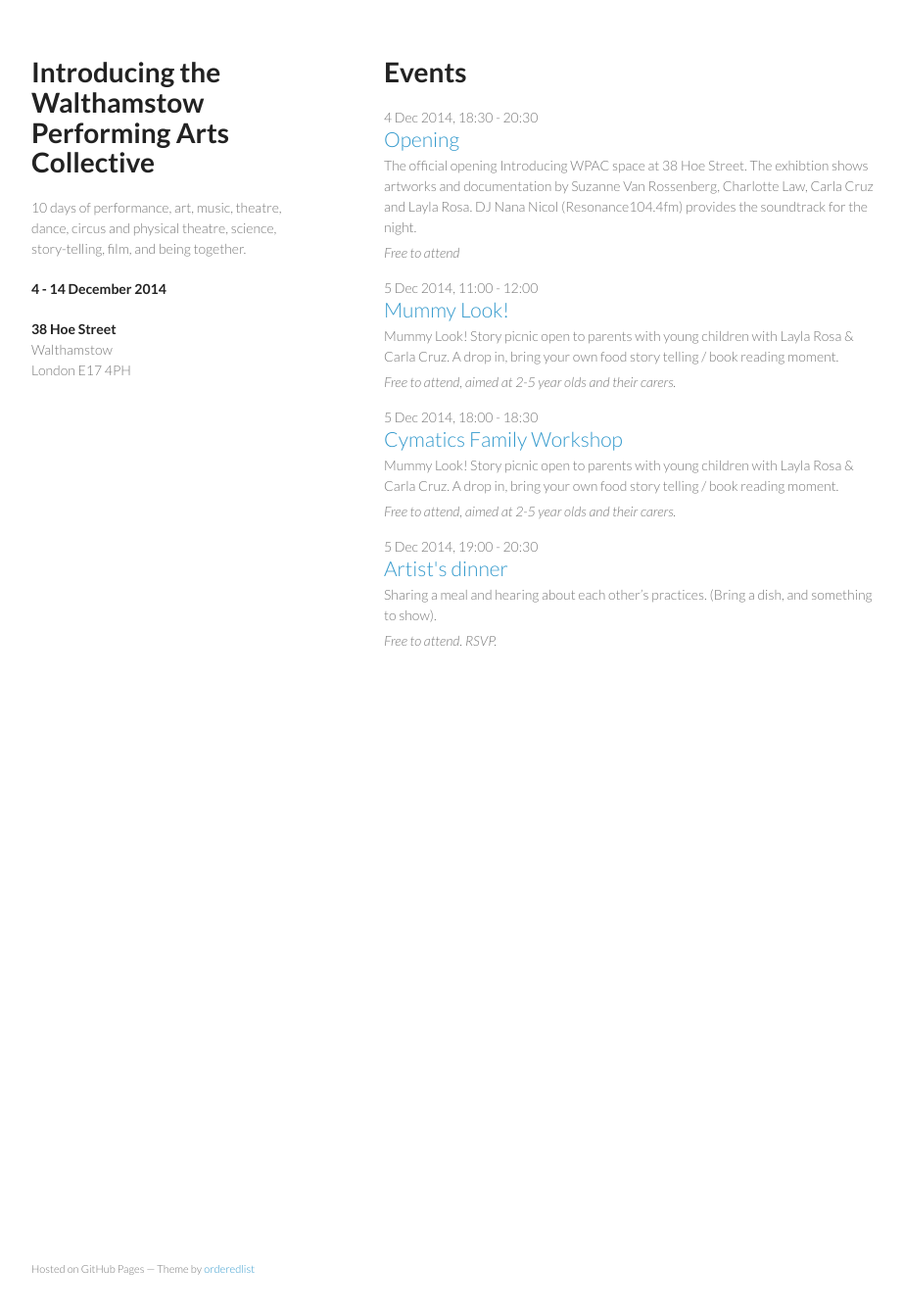
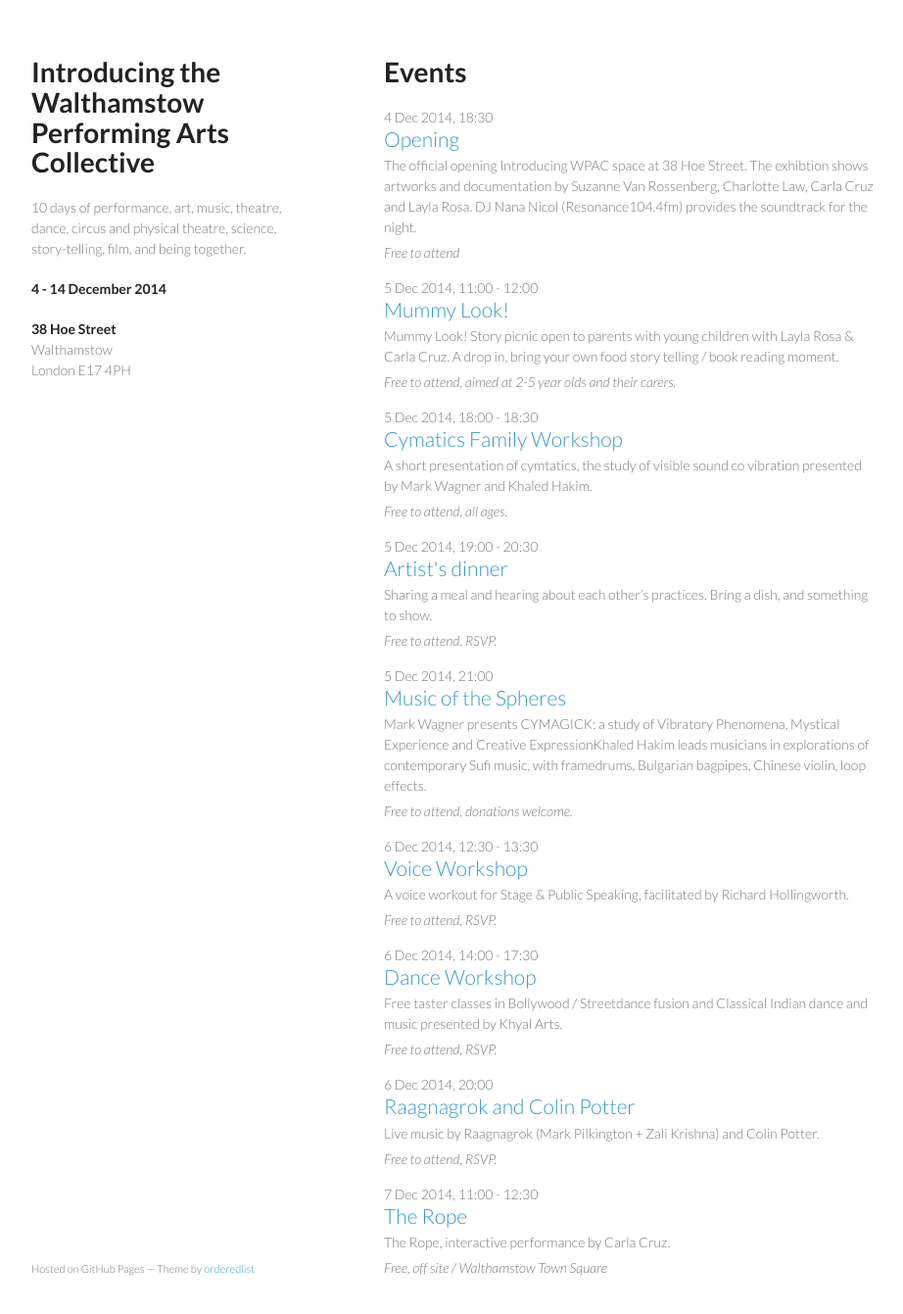
Before and after one commit to arts-walthamstow/arts-walthamstow.github.io, a Jekyll site: the page built from events/index.html, in a window 1280 px wide and 1374 px high. Shown: the top 1341 px of the window at 98% size, without its empty margins (178-1100 px from the left). Built offline with Jekyll 4.4.1, drawn with Linux system fonts in a browser that asks for light colours.

Commit message:
more events

```diff
--- a/_posts/2014-12-05-cymatics-family-workshop.md
+++ b/_posts/2014-12-05-cymatics-family-workshop.md
@@ -4,6 +4,6 @@ title:  "Cymatics Family Workshop"
 date:   2014-12-05 18:00:00
 end_date: 2014-12-05 18:30:00
 categories: event
-ticketing: "Free to attend, aimed at 2-5 year olds and their carers."
+ticketing: "Free to attend, all ages."
 ---
-Mummy Look! Story picnic open to parents with young children with Layla Rosa & Carla Cruz. A drop in, bring your own food story telling / book reading moment.
+A short presentation of cymtatics, the study of visible sound co vibration presented by Mark Wagner and Khaled Hakim.
--- /dev/null
+++ b/_posts/2014-12-05-cymatics-live.md
@@ -0,0 +1,11 @@
+---
+layout: post
+title:  Music of the Spheres
+date:   2014-12-05 21:00:00
+categories: event
+excerpt: "Mark Wagner presents CYMAGICK: a study of Vibratory Phenomena, Mystical Experience and Creative ExpressionKhaled Hakim leads musicians in explorations of contemporary Sufi music, with framedrums, Bulgarian bagpipes, Chinese violin, loop effects."
+ticketing: "Free to attend, donations welcome."
+---
+CYMAGICK: Mark Wagner presents study of Vibratory Phenomena, Mystical Experience and Creative Expression using Cymatics, sound manipulation, 'trance' and processes borrowed from the Alchemical tradition.
+
+Khaled Hakim leads musicians in explorations of contemporary Sufi music, with framedrums, Bulgarian bagpipes, Chinese violin, loop effects. Leading to an interactive meditation of chanting, breathing, movement, drones.
--- /dev/null
+++ b/_posts/2014-12-06-dance-workshop.md
@@ -0,0 +1,9 @@
+---
+layout: post
+title:  "Dance Workshop"
+date:   2014-12-06 14:00:00
+end_date: 2014-12-06 17:30:00
+categories: event
+ticketing: "Free to attend, RSVP."
+---
+Free taster classes in Bollywood / Streetdance fusion and Classical Indian dance and music presented by Khyal Arts.
--- /dev/null
+++ b/_posts/2014-12-06-raagnagrok.md
@@ -0,0 +1,8 @@
+---
+layout: post
+title:  Raagnagrok and Colin Potter
+date:   2014-12-06 20:00:00
+categories: event
+ticketing: "Free to attend, RSVP."
+---
+Live music by Raagnagrok (Mark Pilkington + Zali Krishna) and Colin Potter.
--- /dev/null
+++ b/_posts/2014-12-06-voice-workshop.md
@@ -0,0 +1,12 @@
+---
+layout: post
+title:  "Voice Workshop"
+date:   2014-12-06 12:30:00
+end_date: 2014-12-06 13:30:00
+categories: event
+excerpt: "A voice workout for Stage & Public Speaking, facilitated by Richard Hollingworth."
+ticketing: "Free to attend, RSVP."
+---
+A voice workout for Stage & Public Speaking, facilitated by [Richard Hollingworth][link].
+
+[link]: http://www.veryvocab.co.uk/
--- /dev/null
+++ b/_posts/2014-12-07-rope.md
@@ -0,0 +1,9 @@
+---
+layout: post
+title:  The Rope
+date:   2014-12-07 11:00:00
+end_date: 2014-12-07 12:30:00
+categories: event
+ticketing: "Free, off site / Walthamstow Town Square"
+---
+The Rope, interactive performance by Carla Cruz.
--- a/events/index.html
+++ b/events/index.html
@@ -20,9 +20,14 @@ layout: events
           <h2>
             <a class="post-link" href="{{ post.url | prepend: site.baseurl }}">{{ post.title }}</a>
           </h2>
-          <p>
-            {%if post.excerpt %} {{ post.excerpt }} {% else %} {{ content }} {% endif %}
-          </p>
+
+          {%if post.excerpt %}
+            <p>
+              {{ post.excerpt }}
+            </p>
+          {% else %}
+            {{ content }}
+          {% endif %}
           <p>
             <i>
             {% if post.ticketing %}
```
Also changed, not shown: _posts/2014-12-04-opeing.md (+1 -2 lines), _posts/2014-12-05-artistsdinner.md (+1 -1 lines), _posts/2014-12-05-mummy-look.md (line endings or trailing spaces).
